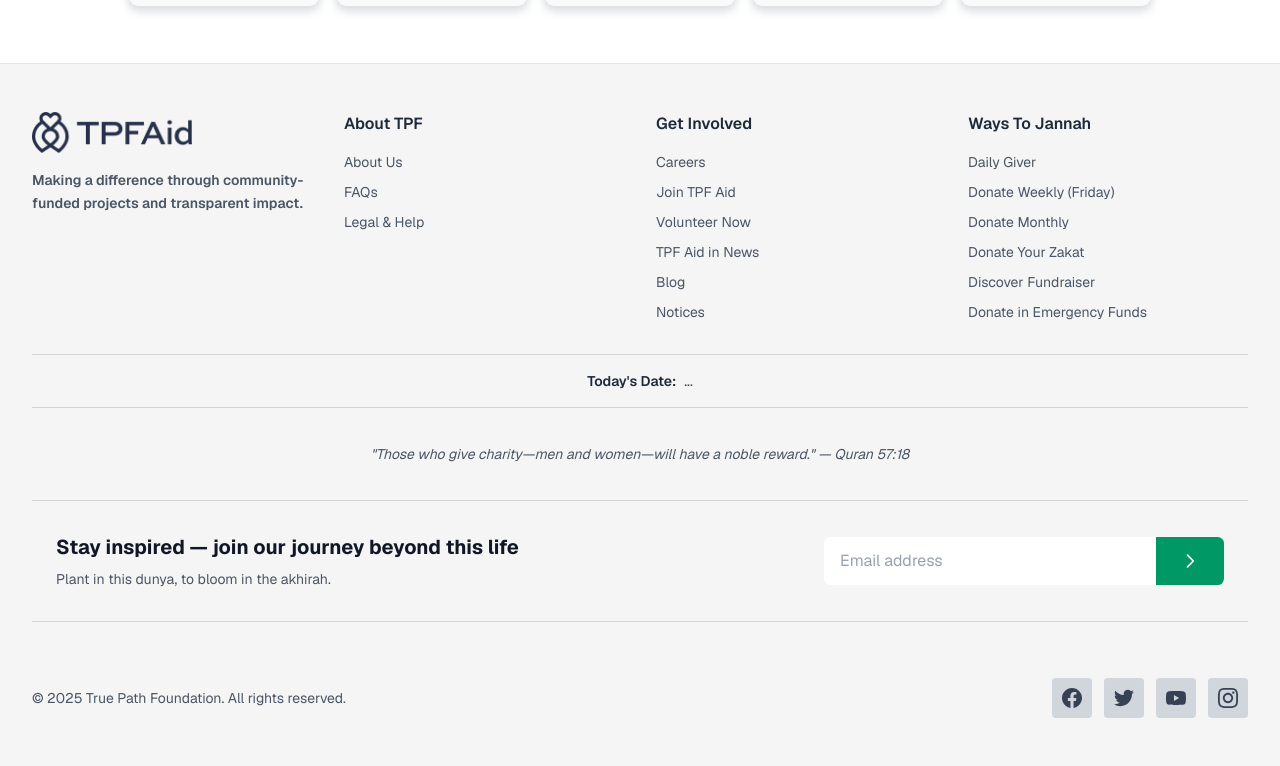
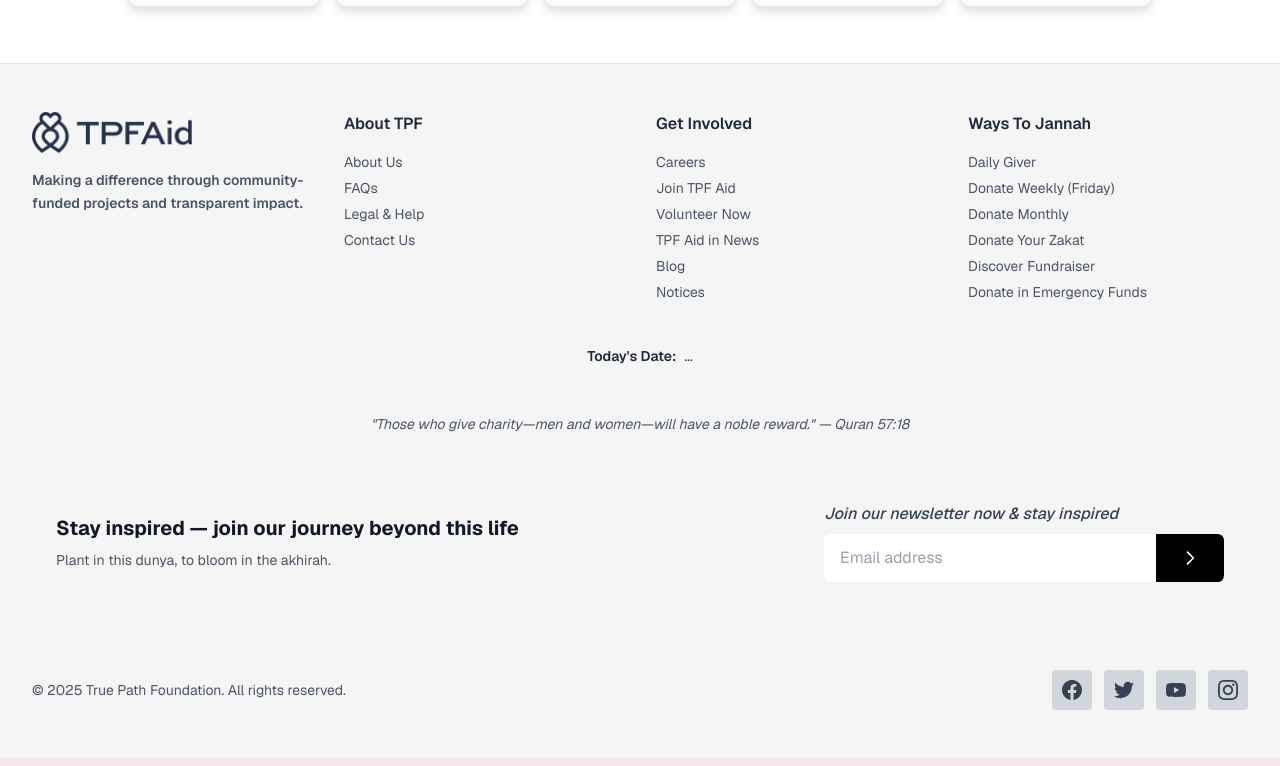
Before and after one commit to Akshi1277/tpf_frontend, a Next.js app: page / in a window 1280 px wide. Shown: the part 4923-5689 px from the top of the page. Built offline with nearby package versions, Linux system fonts and the light colour scheme; no server answers.

Commit message:
Footer changes

```diff
--- a/src/components/layout/Footer.jsx
+++ b/src/components/layout/Footer.jsx
@@ -25,8 +25,29 @@ export default function Footer({ darkMode}) {
 
       if (!hijri || !greg) return;
 
-        const monthName = hijri.month?.en || hijriMonths[Number(hijri.month)-1];
-        const formatted = `${monthName} ${hijri.day}, ${hijri.year}  (${greg.weekday.en}, ${greg.date})`;
+      const monthName = hijri.month?.en || hijriMonths[Number(hijri.month) - 1];
+
+      // Parse gregorian date manually (API gives "dd-mm-yyyy")
+      const [dayStr, monthStr, yearStr] = greg.date.split('-');
+      const dayNum = parseInt(dayStr);
+      const monthNum = parseInt(monthStr);
+      const yearNum = parseInt(yearStr);
+
+      // Convert to readable format (e.g., 25th October 2025)
+      const gregDate = new Date(yearNum, monthNum - 1, dayNum);
+      const day = gregDate.getDate();
+      const month = gregDate.toLocaleString('en-GB', { month: 'long' });
+      const year = gregDate.getFullYear();
+
+      // Add ordinal suffix (st, nd, rd, th)
+      const getOrdinal = (n) => {
+        const s = ["th", "st", "nd", "rd"];
+        const v = n % 100;
+        return s[(v - 20) % 10] || s[v] || s[0];
+      };
+
+      const formattedGreg = `${day}${getOrdinal(day)} ${month} ${year}`;
+      const formatted = `${monthName} ${hijri.day}, ${hijri.year}  (${greg.weekday.en}, ${formattedGreg})`;
 
       setHijriFromApi(formatted);
     } catch (err) {
@@ -36,6 +57,8 @@ export default function Footer({ darkMode}) {
 
   fetchHijri();
 }, []);
+
+
   return (
    <footer className={`py-12 border-t ${darkMode ? 'bg-zinc-900 border-zinc-800' : 'bg-neutral-100 border-zinc-200'}`}>
       <div className="max-w-7xl mx-auto px-4 sm:px-6 lg:px-8">
@@ -57,8 +80,8 @@ export default function Footer({ darkMode}) {
           {/* About TPF */}
           <div>
             <div className={`font-semibold ${darkMode ? 'text-white' : 'text-gray-800'} mb-4`}>About TPF</div>
-            <ul className="space-y-2.5 text-sm mb-6">
-              {['About Us', 'FAQs', 'Legal & Help'].map(item => (
+            <ul className="space-y-1.5 text-sm mb-6">
+              {['About Us', 'FAQs', 'Legal & Help', 'Contact Us'].map(item => (
                 <li key={item}>
                   <a href="#" className={`${darkMode ? 'text-zinc-400 hover:text-white' : 'text-gray-600 hover:text-gray-900'} transition-colors`}>
                     {item}
@@ -71,7 +94,7 @@ export default function Footer({ darkMode}) {
           {/* Get Involved */}
           <div>
             <div className={`font-semibold ${darkMode ? 'text-white' : 'text-gray-800'} mb-4`}>Get Involved</div>
-            <ul className="space-y-2.5 text-sm">
+            <ul className="space-y-1.5 text-sm">
               {['Careers', 'Join TPF Aid', 'Volunteer Now', 'TPF Aid in News', 'Blog', 'Notices'].map(item => (
                 <li key={item}>
                   <a href="#" className={`${darkMode ? 'text-zinc-400 hover:text-white' : 'text-gray-600 hover:text-gray-900'} transition-colors`}>
@@ -85,7 +108,7 @@ export default function Footer({ darkMode}) {
           {/* Ways To Jannah */}
           <div>
             <div className={`font-semibold ${darkMode ? 'text-white' : 'text-gray-800'} mb-4`}>Ways To Jannah</div>
-            <ul className="space-y-2.5 text-sm">
+            <ul className="space-y-1.5 text-sm">
               {['Daily Giver', 'Donate Weekly (Friday)', 'Donate Monthly', 'Donate Your Zakat', 'Discover Fundraiser', 'Donate in Emergency Funds'].map(item => (
                 <li key={item}>
                   <a href="#" className={`${darkMode ? 'text-zinc-400 hover:text-white' : 'text-gray-600 hover:text-gray-900'} transition-colors`}>
@@ -98,7 +121,7 @@ export default function Footer({ darkMode}) {
         </div>
 
         {/* Islamic Calendar */}
-        <div className={`mb-6 py-4 px-4 border-t border-b ${darkMode ? 'border-zinc-700' : 'border-zinc-300'}`}>
+        <div className={`mb-6 py-3 px-2 `}>
           <div className="flex flex-col items-center justify-center gap-3 text-sm text-center">
             <div className="flex flex-col sm:flex-row items-center gap-2 flex-wrap justify-center">
               <span className={`font-semibold ${darkMode ? 'text-white' : 'text-gray-800'}`}>
@@ -119,7 +142,7 @@ export default function Footer({ darkMode}) {
         </div>
 
       {/* Newsletter Section */}
-        <div className={`mb-8 py-8 px-6 border-t border-b ${darkMode ? 'border-zinc-700' : 'border-zinc-300'}`}>
+<div className={`mb-8 py-8 px-6`}>
   <div className="flex flex-col md:flex-row items-center justify-between gap-6">
     <div className="text-center md:text-left">
       <h3 className={`text-xl font-bold mb-2 ${darkMode ? 'text-white' : 'text-gray-900'}`}>
@@ -129,17 +152,30 @@ export default function Footer({ darkMode}) {
         Plant in this dunya, to bloom in the akhirah.
       </p>
     </div>
-            <div className="flex w-full md:w-auto md:min-w-[400px]">
+
+    <div className="flex flex-col w-full md:w-auto md:min-w-[400px]">
+      {/* Added heading above input */}
+    <p className={`text-sm md:text-base font-medium italic mb-2 text-center md:text-left ${
+  darkMode
+    ? 'text-zinc-300'
+    : 'text-gray-700'
+}`}>
+  Join our newsletter now & stay inspired
+</p>
+
+
+
+      <div className="flex">
         <input
           type="email"
           placeholder="Email address"
-                className={`flex-1 px-4 py-3 rounded-l-lg border-emerald-600 focus:outline-emerald-400 focus:ring-2  ${
+          className={`flex-1 px-4 py-3 rounded-l-lg focus:outline-gray-500 focus:ring-2 ${
             darkMode
               ? 'bg-zinc-800 border-zinc-700 text-white placeholder-zinc-500'
               : 'bg-white border-gray-300 text-gray-900 placeholder-gray-400'
           }`}
         />
-              <button className="px-6 py-3 bg-emerald-600 hover:bg-gray-900 text-white rounded-r-lg transition-colors flex items-center justify-center">
+        <button className="px-6 py-3 bg-black hover:bg-gray-900 text-white rounded-r-lg transition-colors flex items-center justify-center cursor-pointer">
           <svg className="w-5 h-5" fill="none" stroke="currentColor" viewBox="0 0 24 24">
             <path strokeLinecap="round" strokeLinejoin="round" strokeWidth={2} d="M9 5l7 7-7 7" />
           </svg>
@@ -147,6 +183,8 @@ export default function Footer({ darkMode}) {
       </div>
     </div>
   </div>
+</div>
+
 
         {/* Bottom Bar */}
         <div className={`pt-6 flex flex-col sm:flex-row items-center justify-between gap-4`}>
```
Lines whose indentation alone changed are shown as unchanged.
